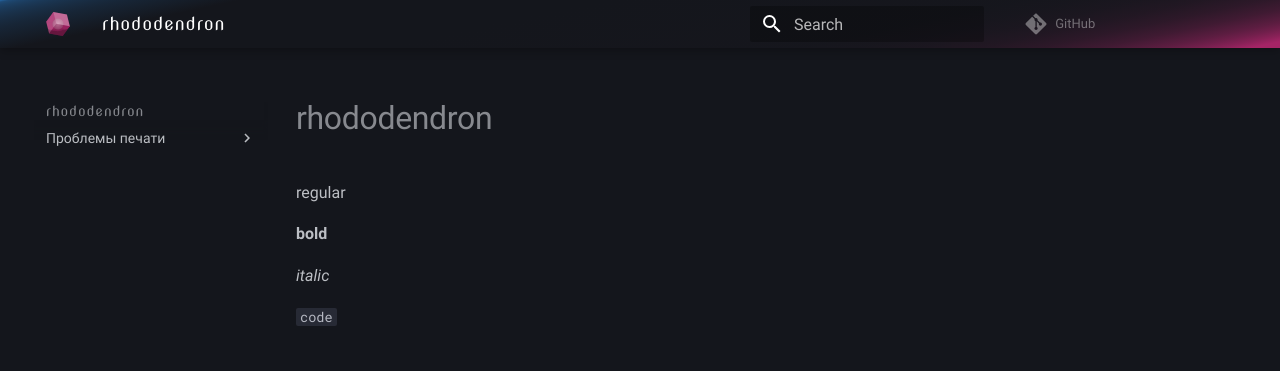
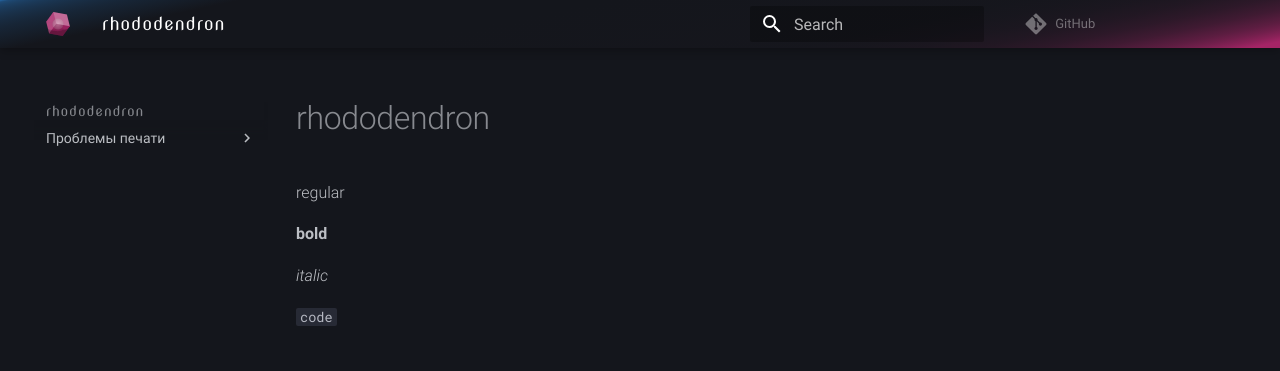
Before and after one commit to chabErch/rhododendron, an MkDocs documentation site: the page built from docs/index.md, in a window 1280 px wide. Shown: the top 371 px of the page. Built offline with MkDocs 1.6.1 and Material for MkDocs 9.7.7, drawn with Linux system fonts in a browser that asks for light colours; comment, search, counter and statistics services are not loaded.

Commit message:
Try RobotoLight

```diff
--- a/docs/assets/stylesheets/r3Dn.css
+++ b/docs/assets/stylesheets/r3Dn.css
@@ -15,10 +15,26 @@
 
 @font-face {
     font-family: "Roboto";
+    font-style: italic;
+    font-weight: 300;
+    font-display: fallback;
+    src: url("../fonts/Roboto/Roboto-LightItalic.ttf");
+}
+
+@font-face {
+    font-family: "Roboto";
     font-style: normal;
     font-weight: 400;
     font-display: fallback;
     src: url("../fonts/Roboto/Roboto-Regular.ttf");
+}
+
+@font-face {
+    font-family: "Roboto";
+    font-style: normal;
+    font-weight: 300;
+    font-display: fallback;
+    src: url("../fonts/Roboto/Roboto-Light.ttf");
 }
 
 @font-face {
@@ -37,11 +53,18 @@
     src: url("../fonts/Roboto_Mono/RobotoMono-Regular.ttf");
 }
 
-:root  {
+:root {
     --r3dn-color-primary: #a52466;
-    --r3dn-color-lapis-lazuli: #2466A5;
-    --r3dn-color-void: #14161C;
-    --r3dn-gradient: linear-gradient(168deg, var(--r3dn-color-lapis-lazuli) 0px, 2%, var(--r3dn-color-void) 16% 40%, 92%, var(--r3dn-color-primary) 98% 100%);
+    --r3dn-color-lapis-lazuli: #2466a5;
+    --r3dn-color-void: #14161c;
+    --r3dn-gradient: linear-gradient(
+        168deg,
+        var(--r3dn-color-lapis-lazuli) 0px,
+        2%,
+        var(--r3dn-color-void) 16% 40%,
+        92%,
+        var(--r3dn-color-primary) 98% 100%
+    );
     --r3dn-header-font: "Nova Slim";
 
     --md-primary-fg-color: var(--r3dn-color-primary);
@@ -60,7 +83,7 @@
 
 .md-header {
     /* background: linear-gradient(166deg, #17222b, 90%, #a52466); */
-    background: var(--r3dn-gradient)
+    background: var(--r3dn-gradient);
 }
 
 .md-header__topic:first-child,
@@ -84,5 +107,9 @@ label.md-nav__title {
 
 .md-header__source,
 .md-nav__source {
-    color: rgba(255, 255, 255, .38);
+    color: rgba(255, 255, 255, 0.38);
 }
+
+p {
+    font-weight: 300;
+}
```
Also changed, not shown: docs/assets/fonts/Roboto/Roboto-Light.ttf (added), docs/assets/fonts/Roboto/Roboto-LightItalic.ttf (added).
